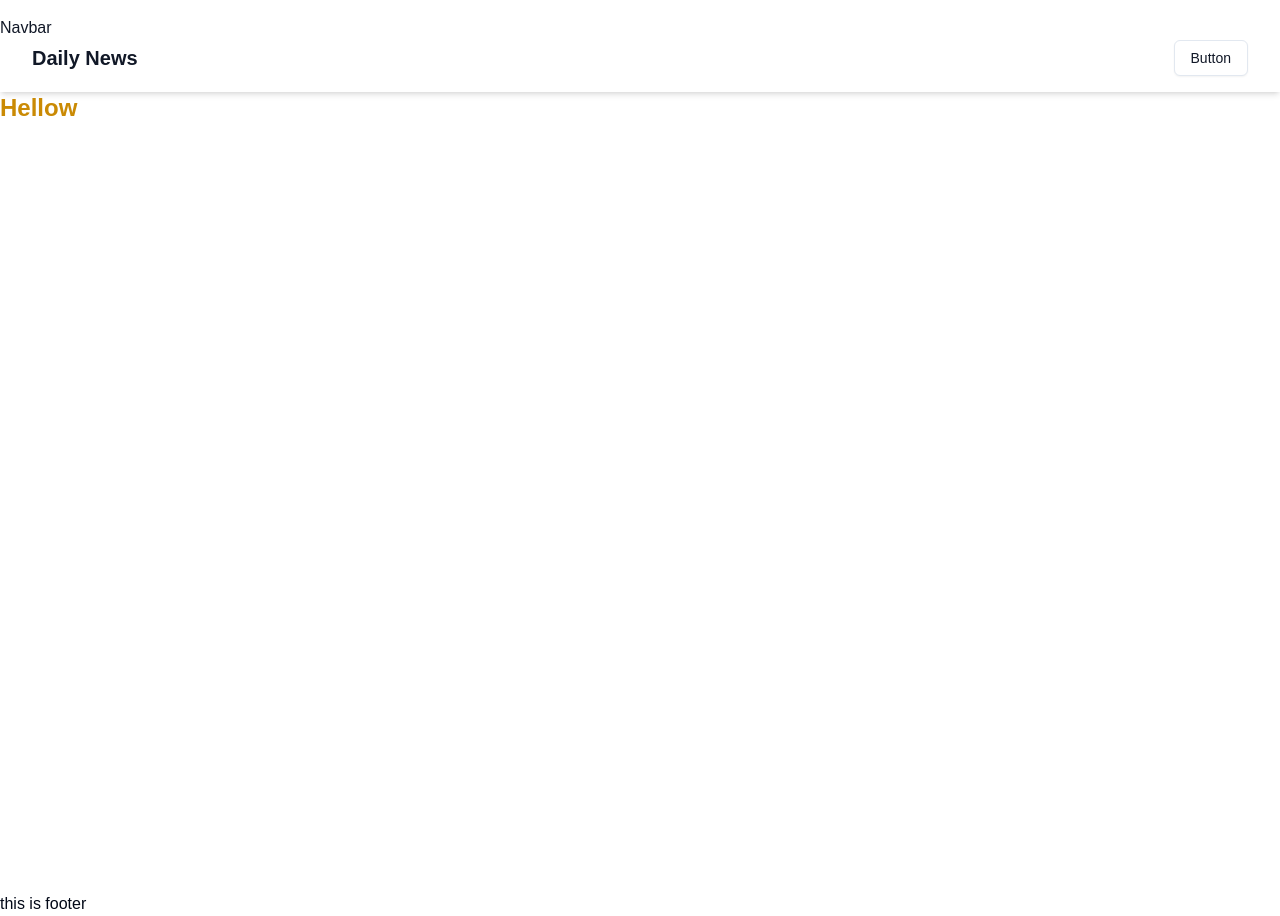
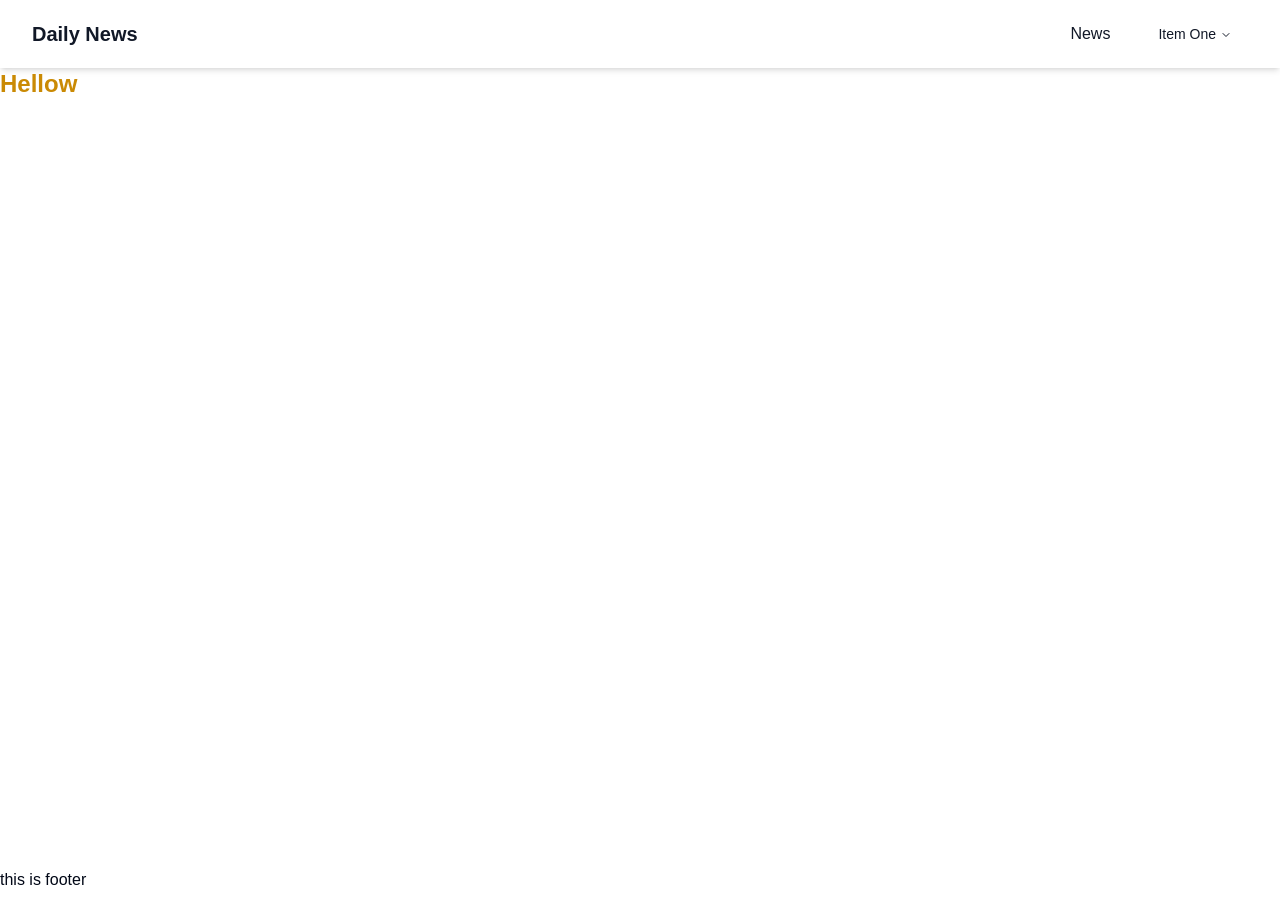
Before and after one commit to TauhidOSD/next-news-portal, a Next.js app: page / in a window 1280 px wide. After the commit the page ends 892 px from the top, so only its background shows below. Built offline with nearby package versions, Linux system fonts and the light colour scheme.

Commit message:
Navbar some modification use by shadcn

```diff
--- a/package.json
+++ b/package.json
@@ -9,6 +9,7 @@
     "lint": "next lint"
   },
   "dependencies": {
+    "@radix-ui/react-navigation-menu": "^1.2.1",
     "@radix-ui/react-slot": "^1.1.0",
     "class-variance-authority": "^0.7.1",
     "clsx": "^2.1.1",
--- a/src/components/Navbar.tsx
+++ b/src/components/Navbar.tsx
@@ -1,20 +1,47 @@
 import Link from "next/link"
-import { Button } from "./ui/button"
+import { NavigationMenu, NavigationMenuContent, NavigationMenuItem, NavigationMenuLink, NavigationMenuList, NavigationMenuTrigger } from "./ui/navigation-menu"
 
 const Navbar = () => {
   return (
-    <header className="py-4 bg-white text-gray-900 shadow-md transition-colors duration-300">Navbar
-    <nav className="max-w-7xl mx-auto flex justify-between items-center px-4 sm:px-6 lg:px-8  ">
+    <header className="py-4 bg-white text-gray-900 shadow-md transition-colors duration-300">
+      <nav className="max-w-7xl mx-auto flex justify-between items-center px-4 sm:px-6 lg:px-8  ">
         {/* logo  */}
         <div className="text-xl font-bold">
-            <Link href="/">Daily News</Link>
+          <Link href="/">Daily News</Link>
         </div>
         {/* desktop navigation */}
-        <div>
-        <Button variant="outline">Button</Button>
 
-        </div>
-    </nav>
+        <NavigationMenu className="hidden lg:flex">
+          <NavigationMenuList className="flex space-x-8">
+
+            <NavigationMenuItem>
+              <NavigationMenuLink href="/news" className="hover:text-gray-600">News</NavigationMenuLink>
+            </NavigationMenuItem>
+
+            <NavigationMenuItem>
+              <NavigationMenuTrigger className="dark:bg-gray-900 dark:text-white">Item One</NavigationMenuTrigger>
+
+              <NavigationMenuContent>
+                <NavigationMenuLink>
+                  <ul className="text-gray-600 shadow-md rounded-md py-4 px-5 space-y-2">
+                      <li>
+                      <NavigationMenuLink href="/services/web-development" className="hover:text-gray-600">
+                       web Development
+                      </NavigationMenuLink>
+
+                      </li>
+                  </ul>
+                </NavigationMenuLink>
+              </NavigationMenuContent>
+            </NavigationMenuItem>
+
+
+
+          </NavigationMenuList>
+        </NavigationMenu>
+
+
+      </nav>
 
     </header>
   )
--- /dev/null
+++ b/src/components/ui/navigation-menu.tsx
@@ -0,0 +1,128 @@
+import * as React from "react"
+import * as NavigationMenuPrimitive from "@radix-ui/react-navigation-menu"
+import { cva } from "class-variance-authority"
+import { ChevronDown } from "lucide-react"
+
+import { cn } from "@/lib/utils"
+
+const NavigationMenu = React.forwardRef<
+  React.ElementRef<typeof NavigationMenuPrimitive.Root>,
+  React.ComponentPropsWithoutRef<typeof NavigationMenuPrimitive.Root>
+>(({ className, children, ...props }, ref) => (
+  <NavigationMenuPrimitive.Root
+    ref={ref}
+    className={cn(
+      "relative z-10 flex max-w-max flex-1 items-center justify-center",
+      className
+    )}
+    {...props}
+  >
+    {children}
+    <NavigationMenuViewport />
+  </NavigationMenuPrimitive.Root>
+))
+NavigationMenu.displayName = NavigationMenuPrimitive.Root.displayName
+
+const NavigationMenuList = React.forwardRef<
+  React.ElementRef<typeof NavigationMenuPrimitive.List>,
+  React.ComponentPropsWithoutRef<typeof NavigationMenuPrimitive.List>
+>(({ className, ...props }, ref) => (
+  <NavigationMenuPrimitive.List
+    ref={ref}
+    className={cn(
+      "group flex flex-1 list-none items-center justify-center space-x-1",
+      className
+    )}
+    {...props}
+  />
+))
+NavigationMenuList.displayName = NavigationMenuPrimitive.List.displayName
+
+const NavigationMenuItem = NavigationMenuPrimitive.Item
+
+const navigationMenuTriggerStyle = cva(
+  "group inline-flex h-9 w-max items-center justify-center rounded-md bg-background px-4 py-2 text-sm font-medium transition-colors hover:bg-accent hover:text-accent-foreground focus:bg-accent focus:text-accent-foreground focus:outline-none disabled:pointer-events-none disabled:opacity-50 data-[active]:bg-accent/50 data-[state=open]:bg-accent/50"
+)
+
+const NavigationMenuTrigger = React.forwardRef<
+  React.ElementRef<typeof NavigationMenuPrimitive.Trigger>,
+  React.ComponentPropsWithoutRef<typeof NavigationMenuPrimitive.Trigger>
+>(({ className, children, ...props }, ref) => (
+  <NavigationMenuPrimitive.Trigger
+    ref={ref}
+    className={cn(navigationMenuTriggerStyle(), "group", className)}
+    {...props}
+  >
+    {children}{" "}
+    <ChevronDown
+      className="relative top-[1px] ml-1 h-3 w-3 transition duration-300 group-data-[state=open]:rotate-180"
+      aria-hidden="true"
+    />
+  </NavigationMenuPrimitive.Trigger>
+))
+NavigationMenuTrigger.displayName = NavigationMenuPrimitive.Trigger.displayName
+
+const NavigationMenuContent = React.forwardRef<
+  React.ElementRef<typeof NavigationMenuPrimitive.Content>,
+  React.ComponentPropsWithoutRef<typeof NavigationMenuPrimitive.Content>
+>(({ className, ...props }, ref) => (
+  <NavigationMenuPrimitive.Content
+    ref={ref}
+    className={cn(
+      "left-0 top-0 w-full data-[motion^=from-]:animate-in data-[motion^=to-]:animate-out data-[motion^=from-]:fade-in data-[motion^=to-]:fade-out data-[motion=from-end]:slide-in-from-right-52 data-[motion=from-start]:slide-in-from-left-52 data-[motion=to-end]:slide-out-to-right-52 data-[motion=to-start]:slide-out-to-left-52 md:absolute md:w-auto ",
+      className
+    )}
+    {...props}
+  />
+))
+NavigationMenuContent.displayName = NavigationMenuPrimitive.Content.displayName
+
+const NavigationMenuLink = NavigationMenuPrimitive.Link
+
+const NavigationMenuViewport = React.forwardRef<
+  React.ElementRef<typeof NavigationMenuPrimitive.Viewport>,
+  React.ComponentPropsWithoutRef<typeof NavigationMenuPrimitive.Viewport>
+>(({ className, ...props }, ref) => (
+  <div className={cn("absolute left-0 top-full flex justify-center")}>
+    <NavigationMenuPrimitive.Viewport
+      className={cn(
+        "origin-top-center relative mt-1.5 h-[var(--radix-navigation-menu-viewport-height)] w-full overflow-hidden rounded-md border bg-popover text-popover-foreground shadow data-[state=open]:animate-in data-[state=closed]:animate-out data-[state=closed]:zoom-out-95 data-[state=open]:zoom-in-90 md:w-[var(--radix-navigation-menu-viewport-width)]",
+        className
+      )}
+      ref={ref}
+      {...props}
+    />
+  </div>
+))
+NavigationMenuViewport.displayName =
+  NavigationMenuPrimitive.Viewport.displayName
+
+const NavigationMenuIndicator = React.forwardRef<
+  React.ElementRef<typeof NavigationMenuPrimitive.Indicator>,
+  React.ComponentPropsWithoutRef<typeof NavigationMenuPrimitive.Indicator>
+>(({ className, ...props }, ref) => (
+  <NavigationMenuPrimitive.Indicator
+    ref={ref}
+    className={cn(
+      "top-full z-[1] flex h-1.5 items-end justify-center overflow-hidden data-[state=visible]:animate-in data-[state=hidden]:animate-out data-[state=hidden]:fade-out data-[state=visible]:fade-in",
+      className
+    )}
+    {...props}
+  >
+    <div className="relative top-[60%] h-2 w-2 rotate-45 rounded-tl-sm bg-border shadow-md" />
+  </NavigationMenuPrimitive.Indicator>
+))
+NavigationMenuIndicator.displayName =
+  NavigationMenuPrimitive.Indicator.displayName
+
+export {
+  navigationMenuTriggerStyle,
+  NavigationMenu,
+  NavigationMenuList,
+  NavigationMenuItem,
+  NavigationMenuContent,
+  NavigationMenuTrigger,
+  NavigationMenuLink,
+  NavigationMenuIndicator,
+  NavigationMenuViewport,
+}
```
Also changed, not shown: 1 other file (tests, documents, lock files or other folders).
